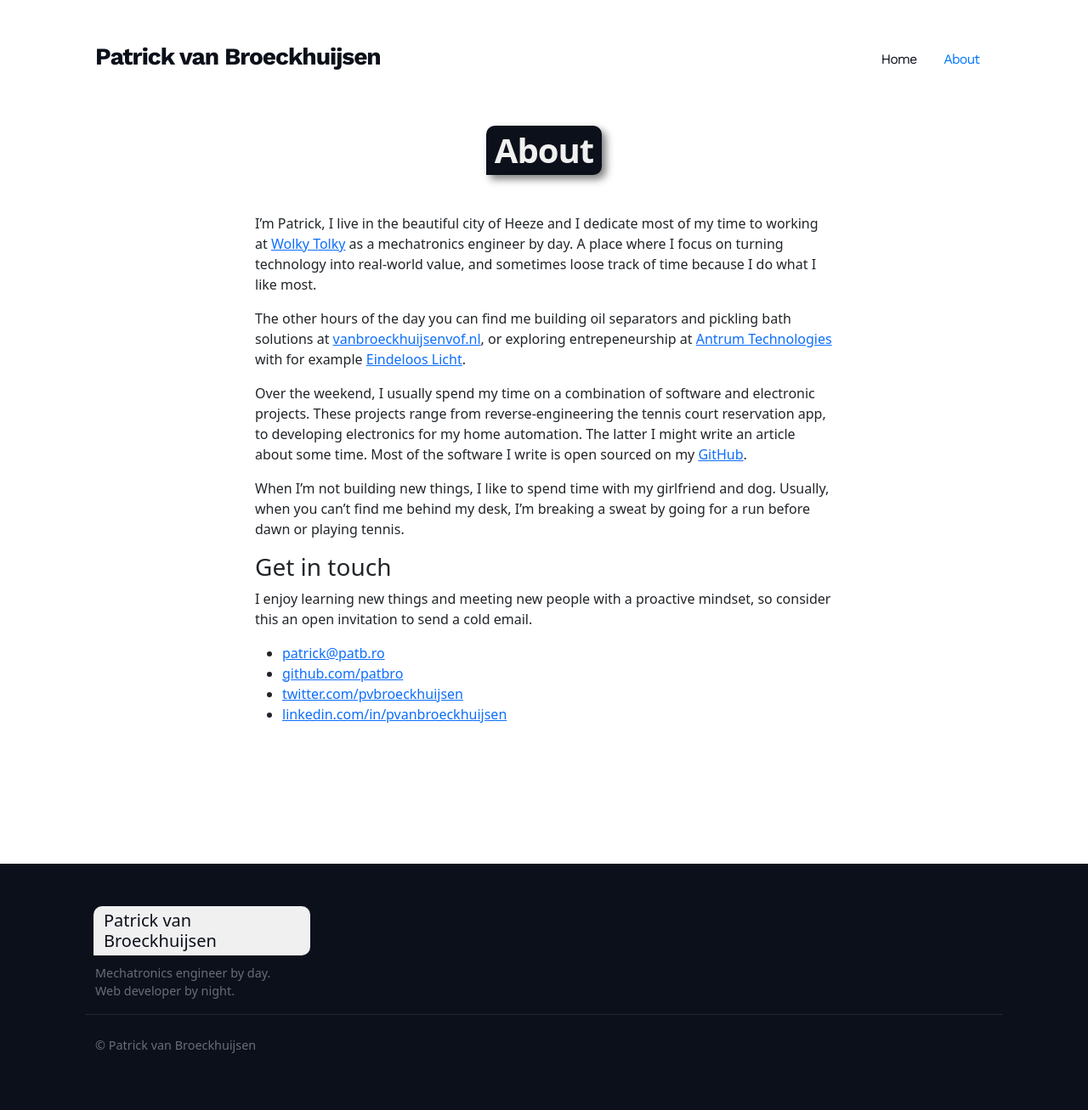
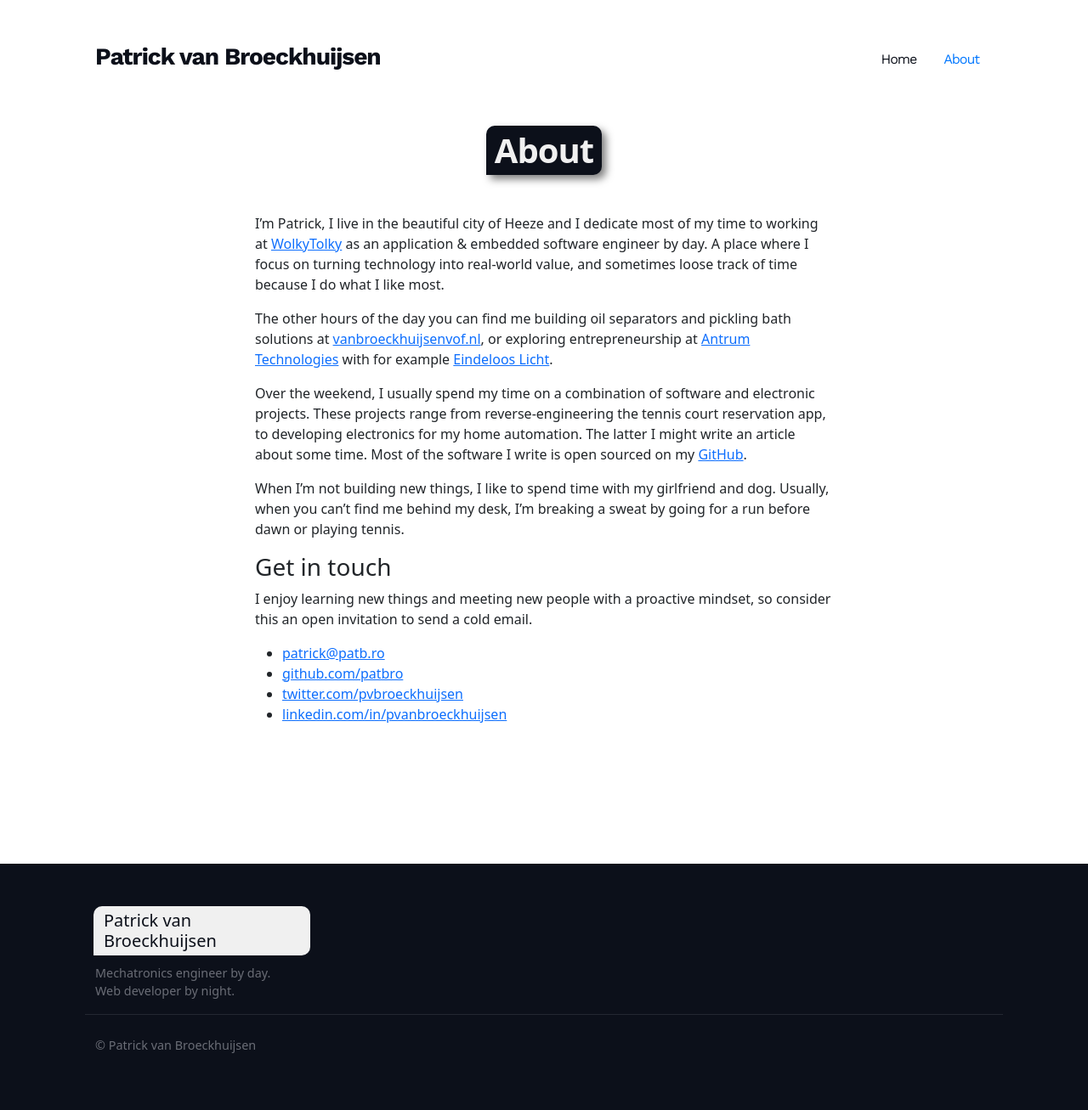
Before and after one commit to patbro/patbro.github.io, a Jekyll site: the page built from about.md, in a window 1280 px wide. Shown: the whole page at 85% size. Built offline with Jekyll 4.4.1, drawn with Linux system fonts in a browser that asks for light colours; nearby versions of some CDN libraries.

Commit message:
Fix typos and change title a bit

```diff
--- a/about.md
+++ b/about.md
@@ -3,9 +3,9 @@ layout: page
 title: About
 ---
 
-I'm Patrick, I live in the beautiful city of Heeze and I dedicate most of my time to working at [Wolky Tolky](https://wolkytolky.com) as a mechatronics engineer by day. A place where I focus on turning technology into real-world value, and sometimes loose track of time because I do what I like most.
+I'm Patrick, I live in the beautiful city of Heeze and I dedicate most of my time to working at [WolkyTolky](https://wolkytolky.com) as an application & embedded software engineer by day. A place where I focus on turning technology into real-world value, and sometimes loose track of time because I do what I like most.
 
-The other hours of the day you can find me building oil separators and pickling bath solutions at [vanbroeckhuijsenvof.nl](https://vanbroeckhuijsenvof.nl), or exploring entrepeneurship at [Antrum Technologies](https://antrum-technologies.nl) with for example [Eindeloos Licht](https://eindelooslicht.nl).
+The other hours of the day you can find me building oil separators and pickling bath solutions at [vanbroeckhuijsenvof.nl](https://vanbroeckhuijsenvof.nl), or exploring entrepreneurship at [Antrum Technologies](https://antrum-technologies.nl) with for example [Eindeloos Licht](https://eindelooslicht.nl).
 
 Over the weekend, I usually spend my time on a combination of software and electronic projects. These projects range from reverse-engineering the tennis court reservation app, to developing electronics for my home automation. The latter I might write an article about some time. Most of the software I write is open sourced on my [GitHub](https://github.com/patbro).
 
```
